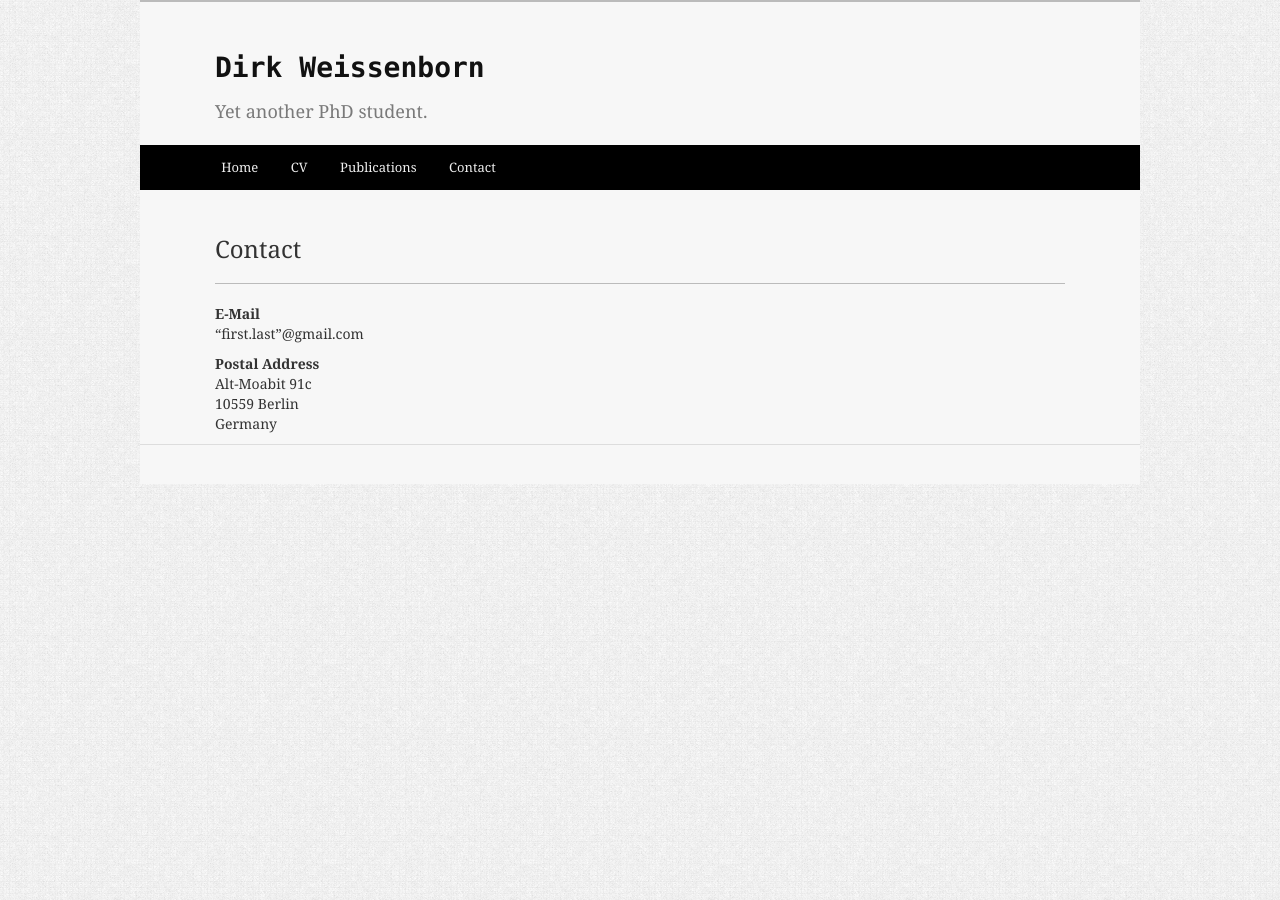
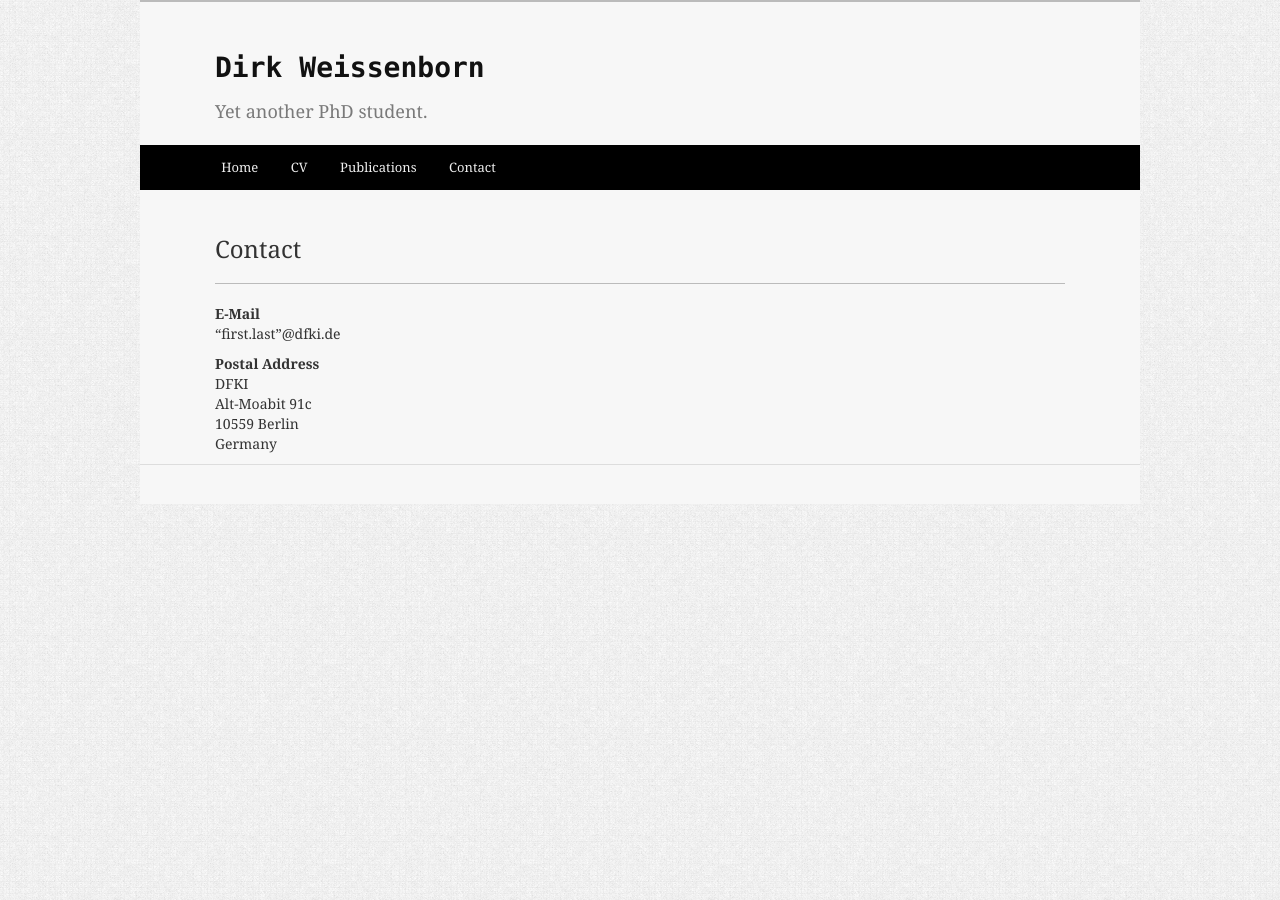
Before and after one commit to dirkweissenborn/dirkweissenborn.github.io, a Jekyll site: the page built from contact.md, in a window 1280 px wide. Built offline with Jekyll 4.4.1, drawn with Linux system fonts in a browser that asks for light colours; Markdown is read by kramdown in place of the engine named in the settings.

Commit message:
Update contact.md

```diff
--- a/contact.md
+++ b/contact.md
@@ -5,9 +5,10 @@ title : Contact
 ---
 
 **E-Mail**<br/>
-"first.last"@gmail.com
+"first.last"@dfki.de
 
 **Postal Address**<br/>
+DFKI<br/>
 Alt-Moabit 91c<br/>
 10559 Berlin<br/>
 Germany
```
